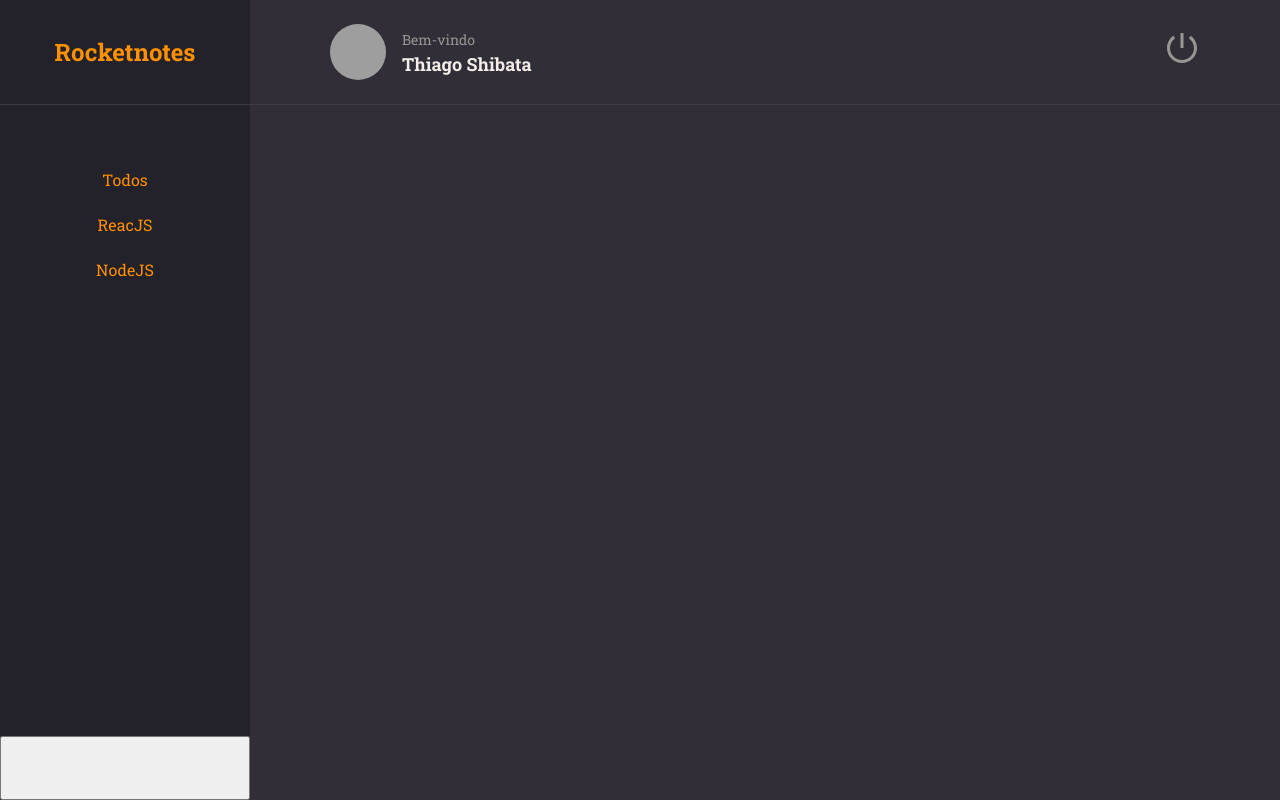
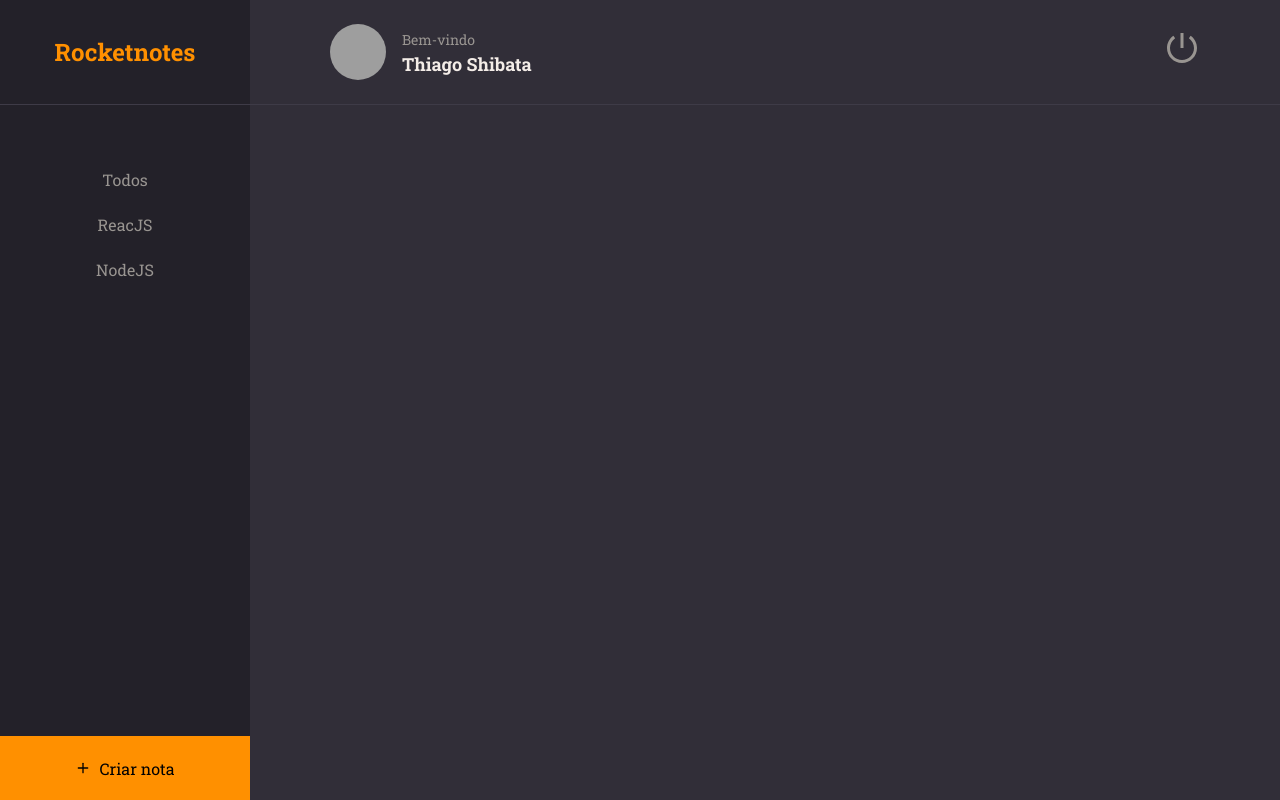
Before and after one commit to thiagoshibata/explorer-frontend-notes, a React (Vite) app: page / in a window 1280 px wide. Built offline with nearby package versions, Linux system fonts and the light colour scheme; grey boxes are pictures that could not be loaded.

Commit message:
feat: create button new note

```diff
--- a/src/components/ButtonText/index.jsx
+++ b/src/components/ButtonText/index.jsx
@@ -3,7 +3,7 @@
 
 export function ButtonText({ title, isActive = false, ...rest }) {
   return (
-    <Container type="button" $isactive={isActive.toString()} {...rest}>
+    <Container type="button" $isactive={isActive} {...rest}>
       {title}
     </Container>
   )
--- a/src/pages/Home/index.jsx
+++ b/src/pages/Home/index.jsx
@@ -1,3 +1,5 @@
+import {FiPlus} from 'react-icons/fi'
+
 import { Container, Brand, Menu, Search, Content, NewNote } from "./styles"
 import { Header } from "../../components/Header"
 import { ButtonText } from "../../components/ButtonText"
@@ -22,7 +24,10 @@
       </Menu>
       <Search></Search>
       <Content></Content>
-      <NewNote></NewNote>
+      <NewNote>
+        <FiPlus/>
+        Criar nota
+      </NewNote>
     </Container>
   )
 }
--- a/src/pages/Home/styles.js
+++ b/src/pages/Home/styles.js
@@ -51,4 +51,14 @@
 `
 export const NewNote = styled.button`
   grid-area: newnote;
+  border: none;
+
+  background-color: ${({ theme }) => theme.COLORS.ORANGE};
+
+  display: flex;
+  align-items: center;
+  justify-content: center;
+  svg {
+    margin-right: 8px;
+  }
 `
```
